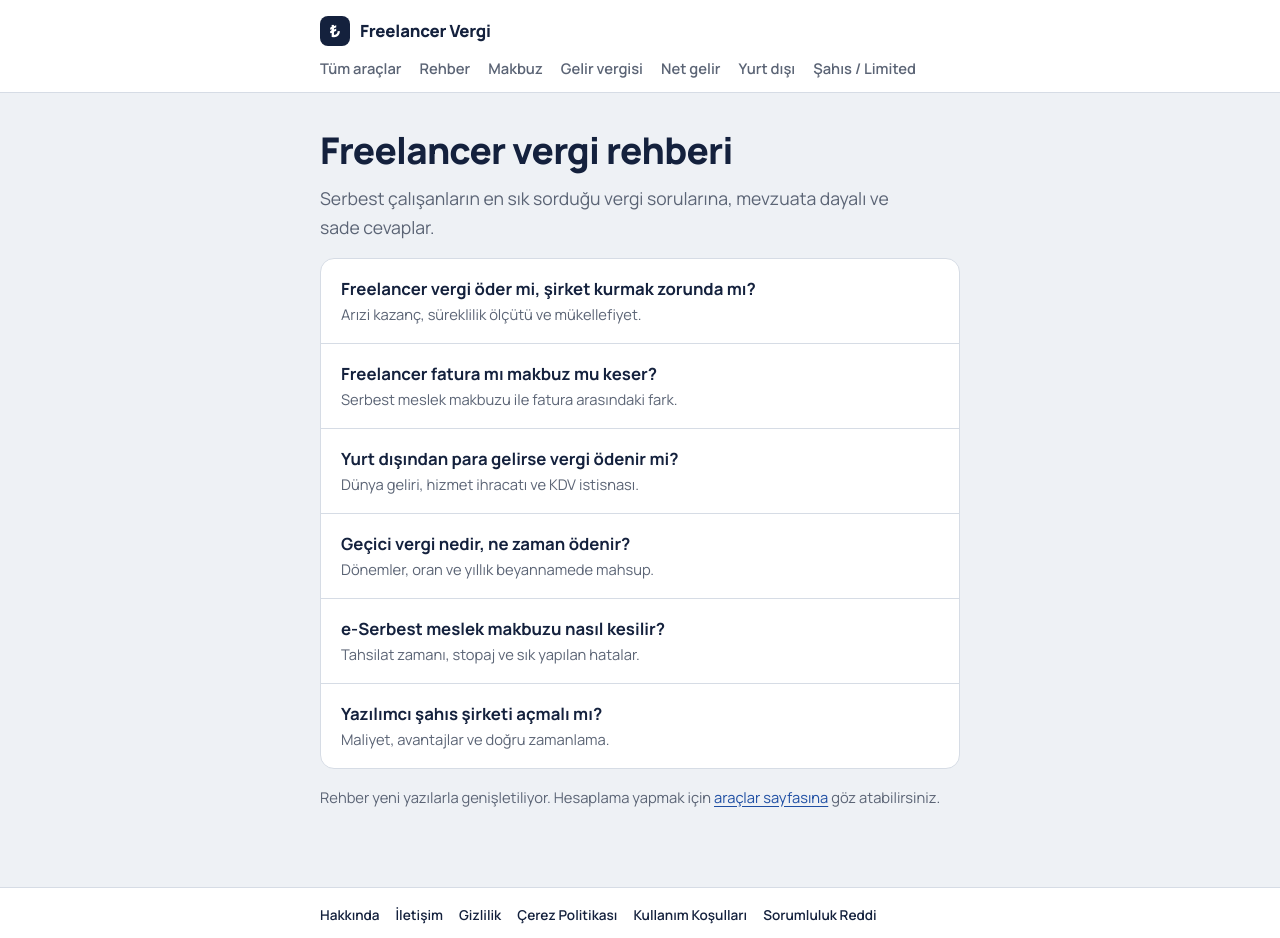
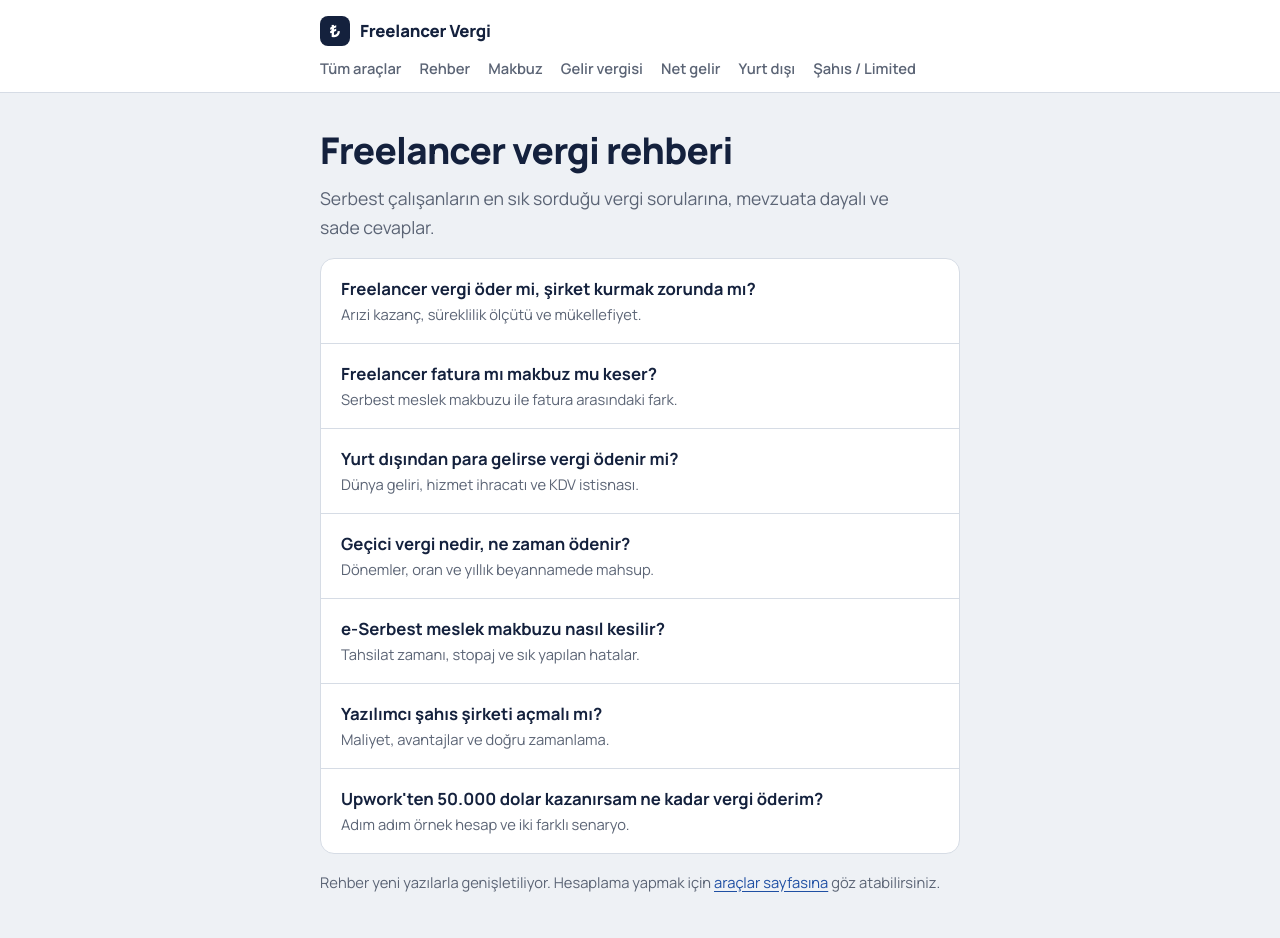
Before and after one commit to yavuzscvk-source/freelancer-vergi, a Next.js app: page /rehber in a window 1280 px wide. Shown: the top 938 px of the page. Built offline with nearby package versions, Linux system fonts and the light colour scheme.

Commit message:
Update page.js

```diff
--- a/app/rehber/page.js
+++ b/app/rehber/page.js
@@ -14,6 +14,7 @@ const YAZILAR = [
   { href: "/rehber/gecici-vergi-nedir", ad: "Geçici vergi nedir, ne zaman ödenir?", not: "Dönemler, oran ve yıllık beyannamede mahsup." },
   { href: "/rehber/e-smm-nasil-kesilir", ad: "e-Serbest meslek makbuzu nasıl kesilir?", not: "Tahsilat zamanı, stopaj ve sık yapılan hatalar." },
   { href: "/rehber/yazilimci-sahis-sirketi", ad: "Yazılımcı şahıs şirketi açmalı mı?", not: "Maliyet, avantajlar ve doğru zamanlama." },
+  { href: "/rehber/upwork-50-bin-dolar-vergi", ad: "Upwork'ten 50.000 dolar kazanırsam ne kadar vergi öderim?", not: "Adım adım örnek hesap ve iki farklı senaryo." },
 
 ];
 
```
